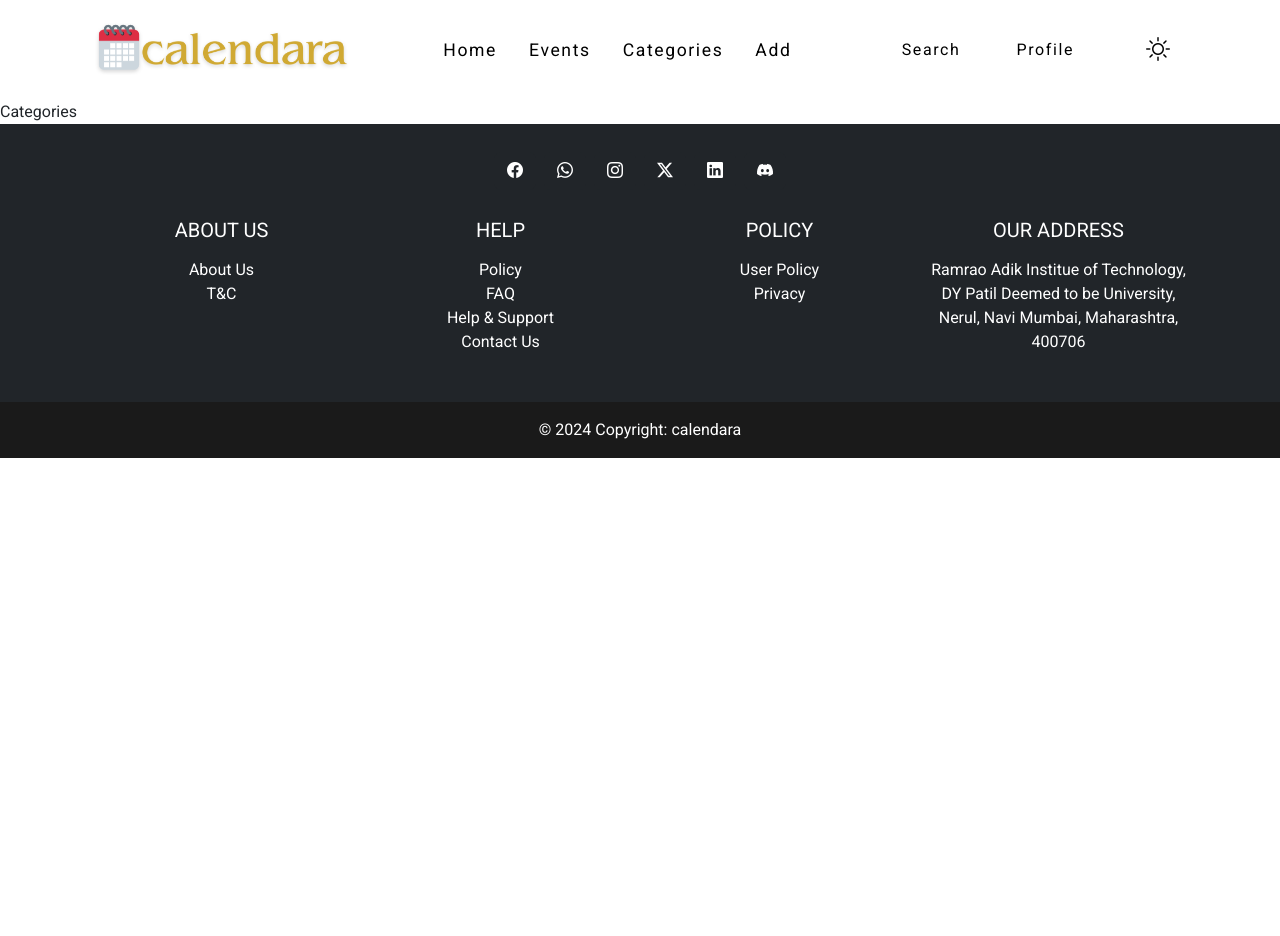
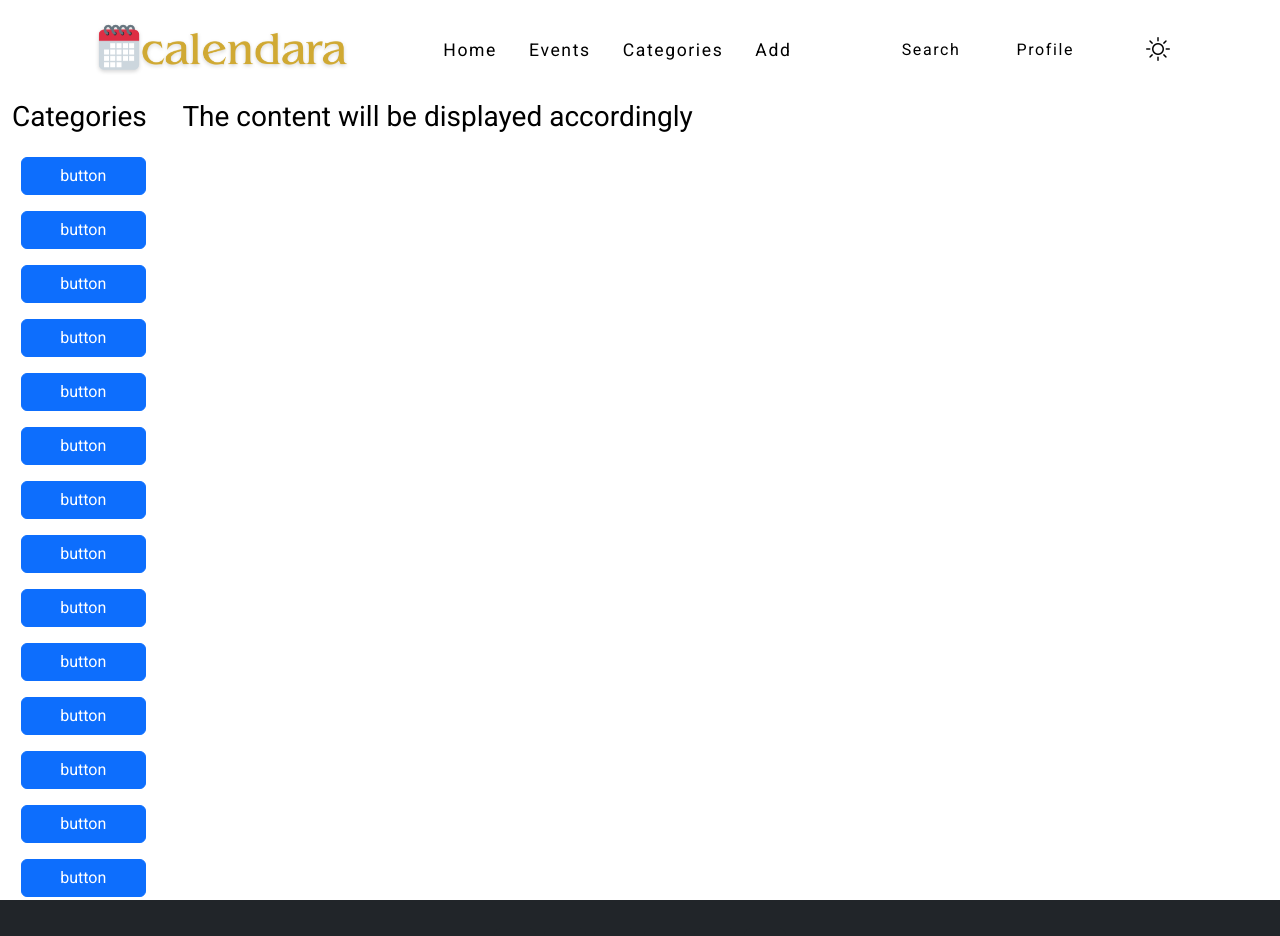
Before and after one commit to NeoMatrixafk/calendara, a React (Create React App) app in the folder frontend/: page /categories in a window 1280 px wide. Shown: the top 936 px of the page. Before the commit the page ends 800 px from the top, so only its background shows below. Built offline with nearby package versions, Linux system fonts and the light colour scheme.

Commit message:
Added Categories page's sections

```diff
--- a/frontend/src/App.css
+++ b/frontend/src/App.css
@@ -40,3 +40,19 @@
 .btn-shadow-white:hover {
     box-shadow: 0 0 5px white;
 }
+
+.categories {
+    /* display: flex; wrote it as a bootstrap class */
+    height: 100vh;
+    overflow: hidden; /* Hide overflow to prevent double scrollbars */
+}
+
+.categories-side {
+    width: 13%;
+    overflow-y: auto; /* Enable vertical scrolling for the sidebar */
+}
+
+.categories-main {
+    flex-grow: 1; /* Allow the main content to grow and take up remaining space */
+    overflow-y: auto; /* Enable vertical scrolling for the main content */
+}
--- /dev/null
+++ b/frontend/src/Components/Categories/CategoriesMainContent.js
@@ -0,0 +1,19 @@
+import React from "react";
+
+const CategoriesMainContent = (props) => {
+    return (
+        <>
+            <div className="categories-main ps-3">
+                <h3
+                    className={`text-${
+                        props.mode === "light" ? "black" : "white"
+                    }`}
+                >
+                    The content will be displayed accordingly
+                </h3>
+            </div>
+        </>
+    );
+};
+
+export default CategoriesMainContent;
--- /dev/null
+++ b/frontend/src/Components/Categories/CategoriesSidebar.js
@@ -0,0 +1,130 @@
+import React from "react";
+
+const CategoriesSidebar = (props) => {
+    return (
+        <>
+            <div className="categories-side">
+                <div className="container">
+                    <div className="container p-0">
+                        <h3
+                            className={`mb-2 text-${
+                                props.mode === "light" ? "black" : "white"
+                            }`}
+                        >
+                            Categories
+                        </h3>
+                    </div>
+                    <div className="row d-flex justify-content-center mt-3 mb-5">
+                        <button
+                            className={`btn btn-${
+                                props.mode === "light" ? "primary" : "success"
+                            } my-2 w-75`}
+                        >
+                            button
+                        </button>
+                        <button
+                            className={`btn btn-${
+                                props.mode === "light" ? "primary" : "success"
+                            } my-2 w-75`}
+                        >
+                            button
+                        </button>
+                        <button
+                            className={`btn btn-${
+                                props.mode === "light" ? "primary" : "success"
+                            } my-2 w-75`}
+                        >
+                            button
+                        </button>
+                        <button
+                            className={`btn btn-${
+                                props.mode === "light" ? "primary" : "success"
+                            } my-2 w-75`}
+                        >
+                            button
+                        </button>
+                        <button
+                            className={`btn btn-${
+                                props.mode === "light" ? "primary" : "success"
+                            } my-2 w-75`}
+                        >
+                            button
+                        </button>
+                        <button
+                            className={`btn btn-${
+                                props.mode === "light" ? "primary" : "success"
+                            } my-2 w-75`}
+                        >
+                            button
+                        </button>
+                        <button
+                            className={`btn btn-${
+                                props.mode === "light" ? "primary" : "success"
+                            } my-2 w-75`}
+                        >
+                            button
+                        </button>
+                        <button
+                            className={`btn btn-${
+                                props.mode === "light" ? "primary" : "success"
+                            } my-2 w-75`}
+                        >
+                            button
+                        </button>
+                        <button
+                            className={`btn btn-${
+                                props.mode === "light" ? "primary" : "success"
+                            } my-2 w-75`}
+                        >
+                            button
+                        </button>
+                        <button
+                            className={`btn btn-${
+                                props.mode === "light" ? "primary" : "success"
+                            } my-2 w-75`}
+                        >
+                            button
+                        </button>
+                        <button
+                            className={`btn btn-${
+                                props.mode === "light" ? "primary" : "success"
+                            } my-2 w-75`}
+                        >
+                            button
+                        </button>
+                        <button
+                            className={`btn btn-${
+                                props.mode === "light" ? "primary" : "success"
+                            } my-2 w-75`}
+                        >
+                            button
+                        </button>
+                        <button
+                            className={`btn btn-${
+                                props.mode === "light" ? "primary" : "success"
+                            } my-2 w-75`}
+                        >
+                            button
+                        </button>
+                        <button
+                            className={`btn btn-${
+                                props.mode === "light" ? "primary" : "success"
+                            } my-2 w-75`}
+                        >
+                            button
+                        </button>
+                        <button
+                            className={`btn btn-${
+                                props.mode === "light" ? "primary" : "success"
+                            } my-2 w-75`}
+                        >
+                            button
+                        </button>
+                    </div>
+                </div>
+            </div>
+        </>
+    );
+};
+
+export default CategoriesSidebar;
--- a/frontend/src/Pages/AddEvent.js
+++ b/frontend/src/Pages/AddEvent.js
@@ -181,10 +181,11 @@ const AddEvent = (props) => {
                                 height: "35rem",
                                 backgroundColor:
                                     props.mode === "light" ? "" : "#36393e",
+                                color:
+                                    props.mode === "light"
+                                        ? "black"
+                                        : "#f5f5f5",
                             }}
-                            className={`text-${
-                                props.mode === "light" ? "black" : "white"
-                            }`}
                             components={{
                                 toolbar: (toolbar) => (
                                     <CustomToolbar
--- a/frontend/src/Pages/Categories.js
+++ b/frontend/src/Pages/Categories.js
@@ -1,7 +1,17 @@
 import React from "react";
 
-const Categories = () => {
-    return <>Categories</>;
+import CategoriesSidebar from "../Components/Categories/CategoriesSidebar";
+import CategoriesMainContent from "../Components/Categories/CategoriesMainContent";
+
+const Categories = (props) => {
+    return (
+        <>
+            <div className="categories d-flex">
+                <CategoriesSidebar mode={props.mode} />
+                <CategoriesMainContent mode={props.mode} />
+            </div>
+        </>
+    );
 };
 
 export default Categories;
```
